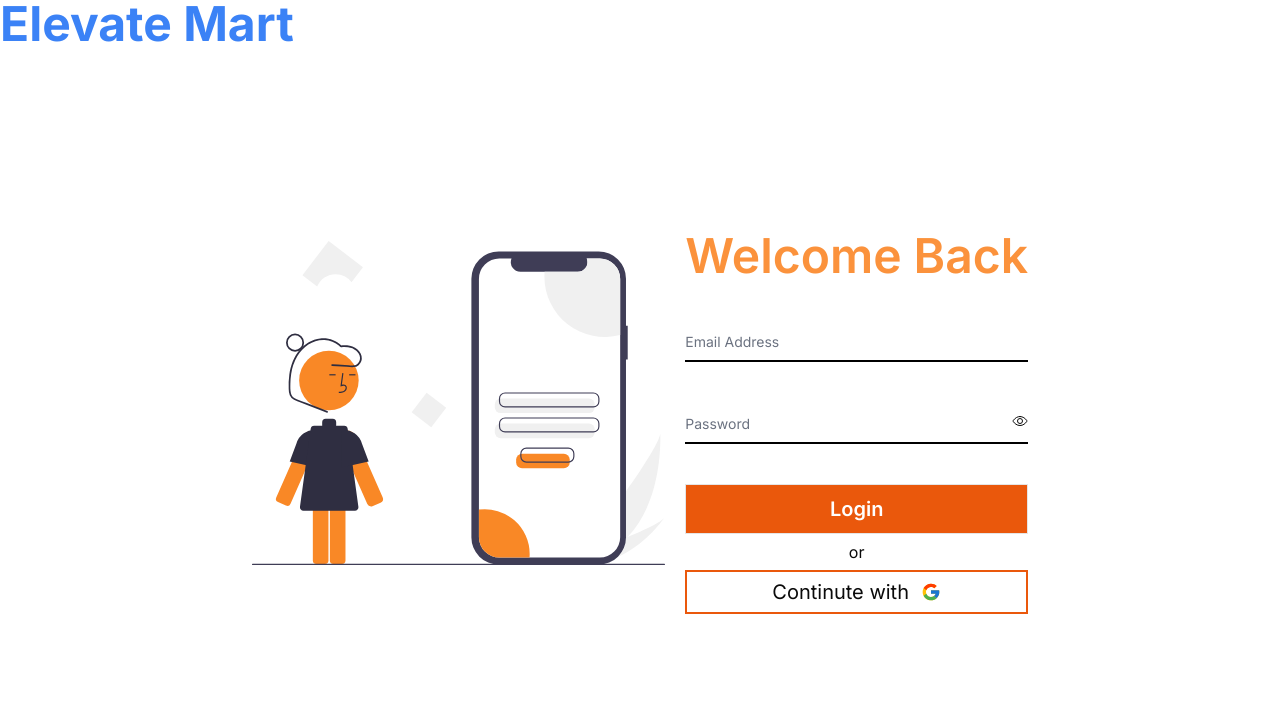
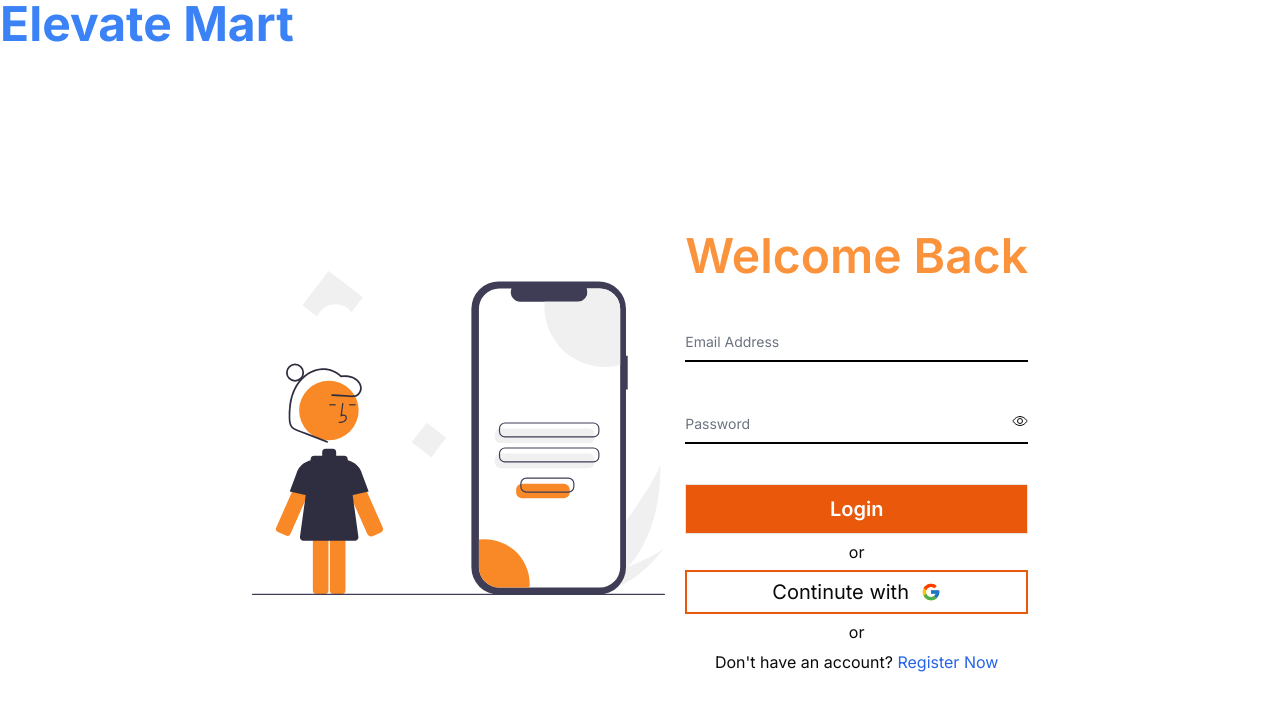
Before and after one commit to safkat07/E-Commerce, a Next.js app: page /login in a window 1280 px wide. Shown: the top 710 px of the page. Built offline with nearby package versions, Linux system fonts and the light colour scheme.

Commit message:
login link added to the navbar

```diff
--- /dev/null
+++ b/src/app/(auth)/signup/page.js
@@ -0,0 +1,9 @@
+import React from 'react'
+
+const SignupPage = () => {
+    return (
+        <div>SignupPage</div>
+    )
+}
+
+export default SignupPage
--- a/src/components/LoginForm.js
+++ b/src/components/LoginForm.js
@@ -50,6 +50,12 @@ const LoginForm = () => {
                         or
                     </p>
                     <SocialLogin />
+                    <p className='text-center py-1.5'>
+                        or
+                    </p>
+                    <p className='text-center'>
+                        Don't have an account? <Link href='/signup' className='text-blue-600 '>Register Now</Link>
+                    </p>
                 </div>
             </div>
         </div>
--- a/src/components/MiddleNavbar.js
+++ b/src/components/MiddleNavbar.js
@@ -1,13 +1,21 @@
-import React from 'react'
+"use client"
+
+
+import React, { useState } from 'react'
 import MaxwidthWrapper from './MaxwidthWrapper'
 import { FiUser } from "react-icons/fi";
 import { FaRegHeart } from "react-icons/fa";
 import { IoBagHandleOutline } from "react-icons/io5";
 import { IoSearchOutline } from "react-icons/io5";
+import Link from 'next/link';
 
 const MiddleNavbar = () => {
+    const [click, setClick] = useState(false)
+    const showUserBox = () => {
+        setClick(!click)
+    }
     return (
-        <div className='py-7 border-b'>
+        <div className='py-7 relative border-b'>
             <MaxwidthWrapper>
                 <div className='flex md:flex-row flex-col md:gap-y-0 gap-y-3.5 justify-between items-center'>
                     <div className='lg:text-5xl text-3xl font-semibold text-neutral-600'>
@@ -18,12 +26,21 @@ const MiddleNavbar = () => {
                         <IoSearchOutline className='absolute text-neutral-600 text-2xl right-[5%] top-[25%]' />
                     </div>
                     <div className='flex  text-3xl gap-7 font-semibold'>
-                        <FiUser />
+                        <FiUser onClick={showUserBox} className='cursor-pointer' />
                         <FaRegHeart />
                         <IoBagHandleOutline />
                     </div>
                 </div>
             </MaxwidthWrapper>
+            {
+                click && <div className='size-40 flex flex-col justify-center border border-gray-500 items-center px-5 text-lg text-center  bg-white/90 backdrop-blur-md shadow-xl text-black right-[20%] z-[99] absolute'>
+                    <Link href="/login">Login</Link>
+                    <div className='border-b border-2 border-gray-700 w-full my-2.5'>
+
+                    </div>
+                    <Link href="/login">Sign-up</Link>
+                </div>
+            }
         </div>
     )
 }
```
